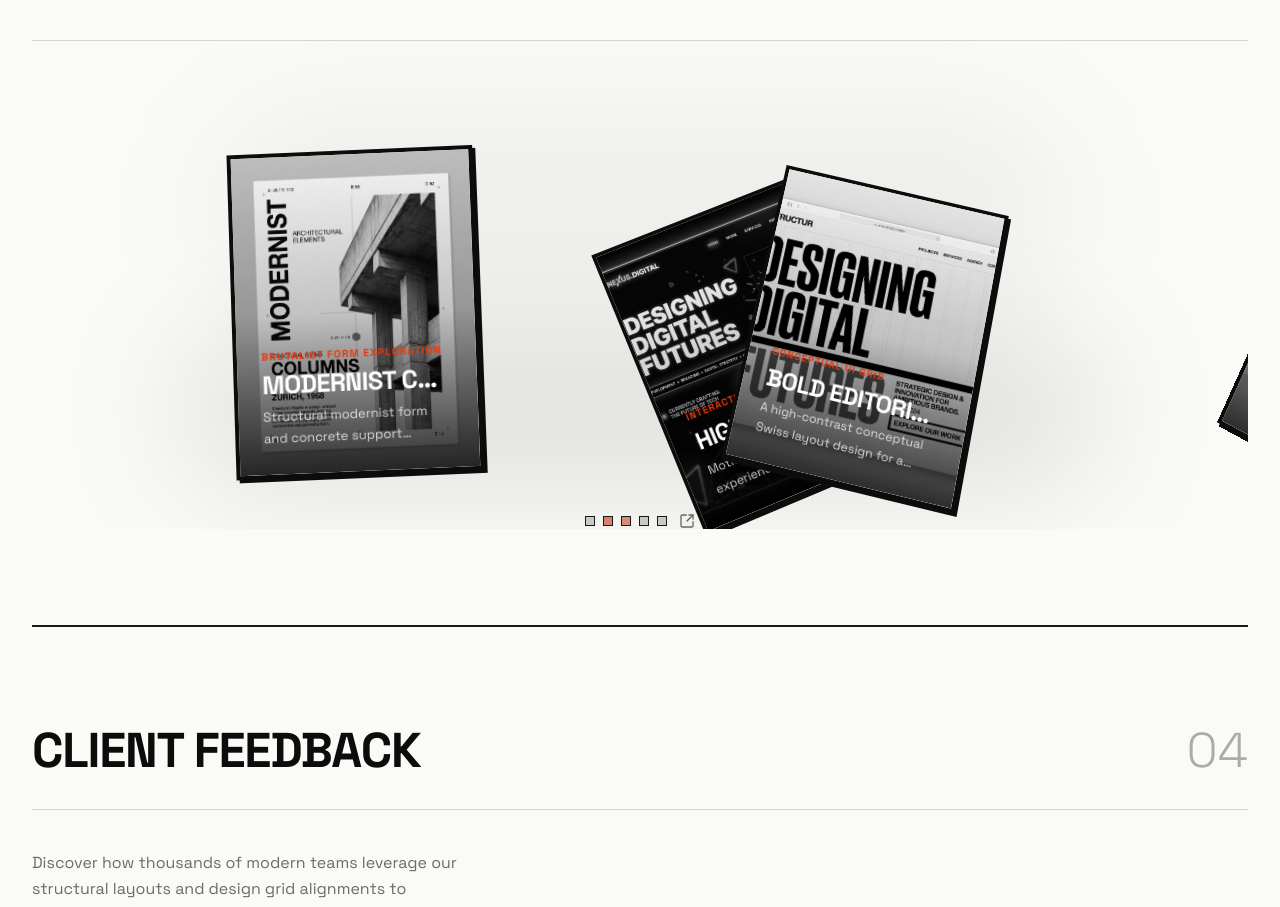
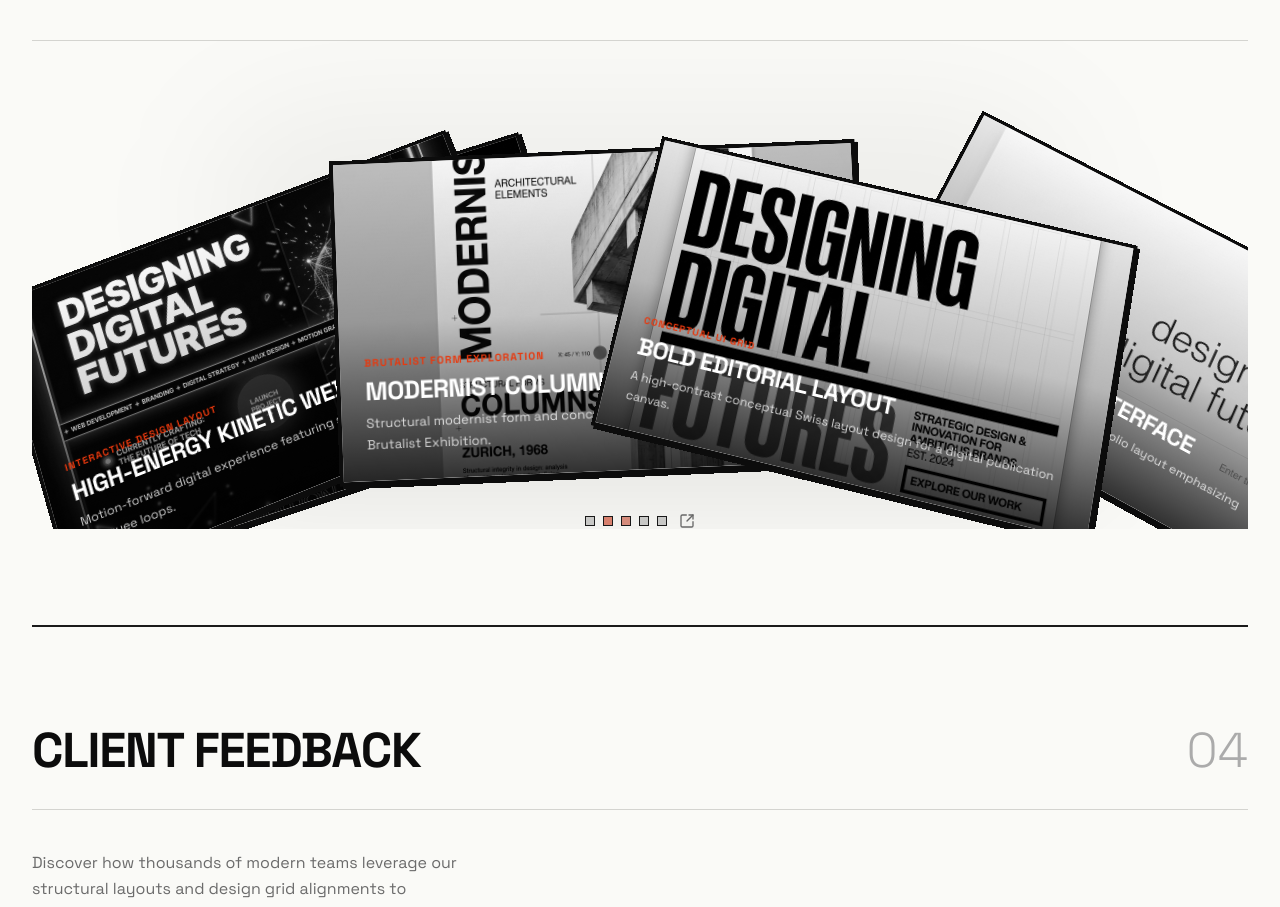
Before and after one commit to ahadarcgis-tech/growaz-agency, a React (Vite) app: page / in a window 1280 px wide. Shown: the part 2475-3382 px from the top of the page. Built offline with nearby package versions, Linux system fonts and the light colour scheme.

Commit message:
Fix CardStack layout by removing conflicting relative positioning

```diff
--- a/src/components/ui/card-stack.jsx
+++ b/src/components/ui/card-stack.jsx
@@ -225,7 +225,7 @@ export function CardStack({
                   key={item.id}
                   className={cn(
                     "absolute bottom-0 rounded-none border-4 border-foreground overflow-hidden shadow-hard",
-                    "will-change-transform select-none bg-white relative z-10",
+                    "will-change-transform select-none bg-white",
                     isActive
                       ? "cursor-grab active:cursor-grabbing"
                       : "cursor-pointer",
@@ -324,7 +324,7 @@ export function CardStack({
 
 function DefaultFanCard({ item }) {
   return (
-    <div className="relative z-10 h-full w-full bg-white">
+    <div className="relative h-full w-full bg-white">
       {/* image */}
       <div className="absolute inset-0">
         {item.imageSrc ? (
```
